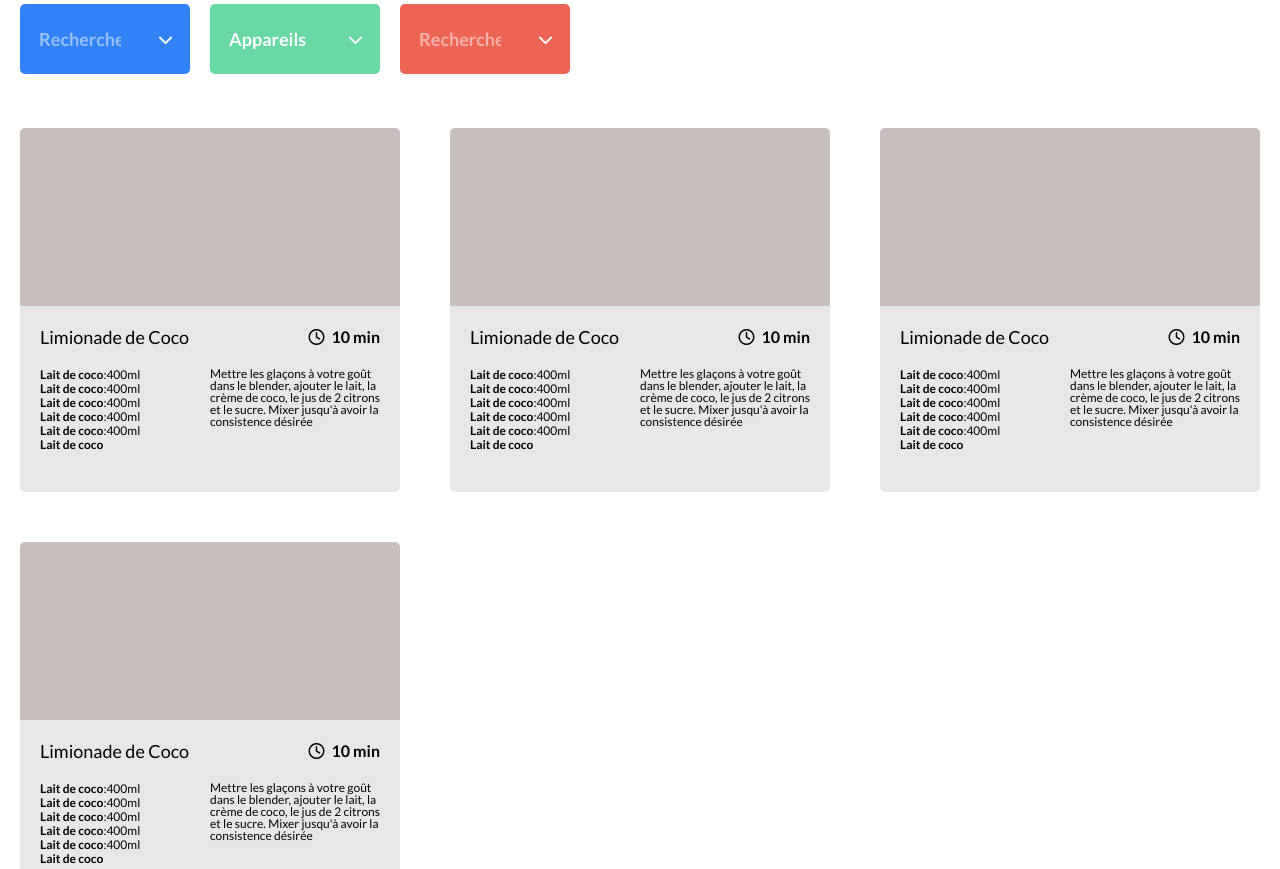
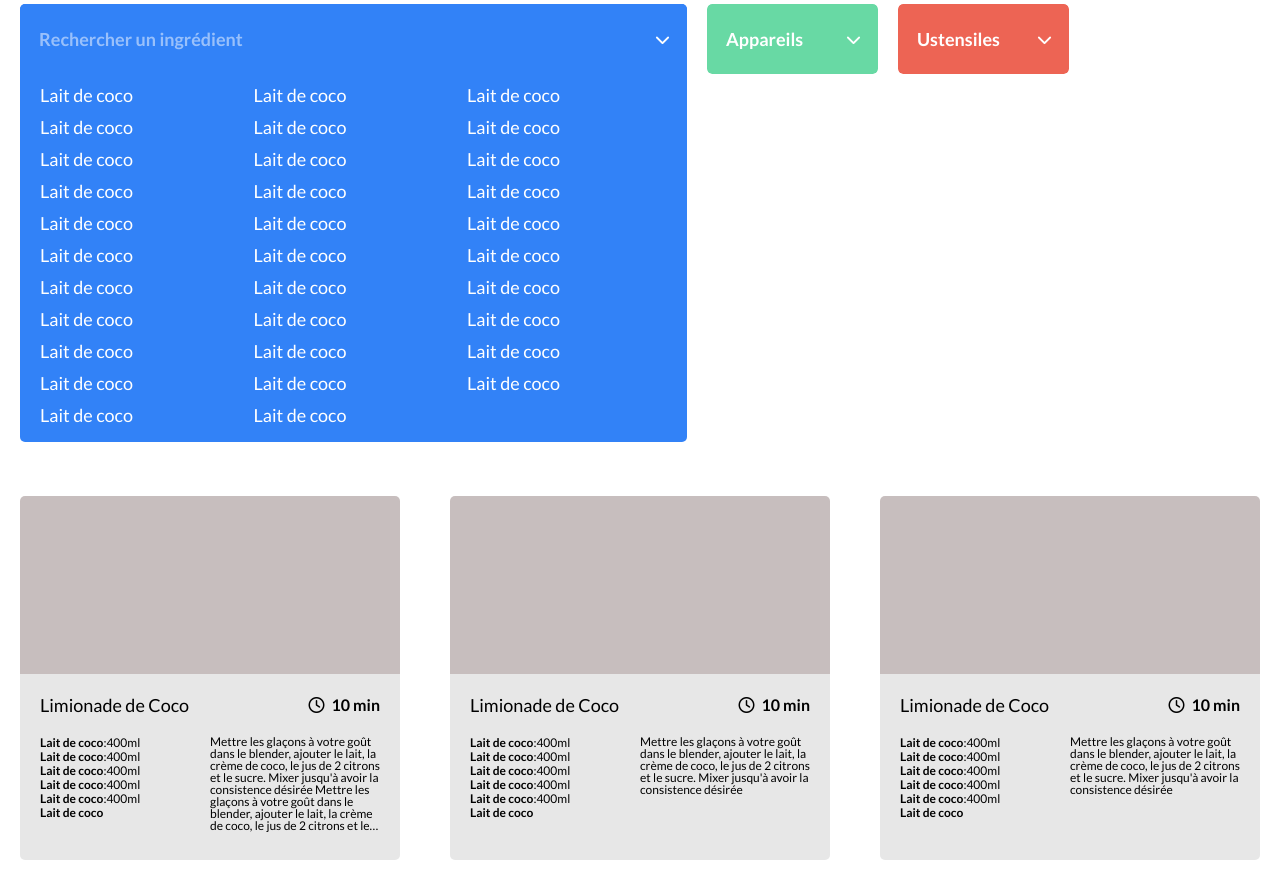
Before and after one commit to jerome-foulet/FouletJerome_7_29042022, a website: page index.html in a window 1280 px wide. Shown: the part 299-1168 px from the top of the page. Drawn offline with Linux system fonts and the light colour scheme.

Commit message:
feat(main): end of integration

```diff
--- a/index.html
+++ b/index.html
@@ -1,5 +1,5 @@
 <!DOCTYPE html>
-<html lang="en">
+<html lang="fr">
 <head>
   <meta charset="UTF-8">
   <meta name="viewport" content="width=device-width, initial-scale=1.0">
@@ -36,7 +36,7 @@
           <p>Coco</p>
           <i class="fa-regular fa-circle-xmark text-light"></i>
         </li>
-        <li class="tag bg-appliance">
+        <li class="tag bg-appliances">
           <p>CocoCocoCocoCocoCocoCocoCocoCocoCocoCoco</p>
           <i class="fa-regular fa-circle-xmark text-light"></i>
         </li>
@@ -44,30 +44,66 @@
 
       <!-- Search by keyword in ingredients, appliance or ustensils -->
       <ul id="searchByKeywords">
-        <!-- ingredient -->
-        <li id="searchByKeywordsInIngredient">
-          <input id="searchIngredientInput" class="bg-ingredients" type="text" placeholder="Recherche un ingrédient">
+
+        <!-- Ingredient -->
+        <li id="searchByKeywordsInIngredient" class="bg-ingredients">
+          <div>
+            <input id="searchIngredientInput" class="bg-ingredients" type="text" placeholder="Rechercher un ingrédient" size="10">
             <label class="visuallyHidden" for="searchIngredientInput">Rechercher un ingrédient</label>
             <i class="fa-solid fa-chevron-down"></i>
-          <!-- Put ul as relative with padding top size of input and input as absolute
-          <ul class="bg-ingredients">
-            <li>element 1</li>
-            <li>element 2</li>
-            <li>element 2</li>
+          </div>
+          <ul>
+            <li>Lait de coco</li>
+            <li>Lait de coco</li>
+            <li>Lait de coco</li>
+            <li>Lait de coco</li>
+            <li>Lait de coco</li>
+            <li>Lait de coco</li>
+            <li>Lait de coco</li>
+            <li>Lait de coco</li>
+            <li>Lait de coco</li>
+            <li>Lait de coco</li>
+            <li>Lait de coco</li>
+            <li>Lait de coco</li>
+            <li>Lait de coco</li>
+            <li>Lait de coco</li>
+            <li>Lait de coco</li>
+            <li>Lait de coco</li>
+            <li>Lait de coco</li>
+            <li>Lait de coco</li>
+            <li>Lait de coco</li>
+            <li>Lait de coco</li>
+            <li>Lait de coco</li>
+            <li>Lait de coco</li>
+            <li>Lait de coco</li>
+            <li>Lait de coco</li>
+            <li>Lait de coco</li>
+            <li>Lait de coco</li>
+            <li>Lait de coco</li>
+            <li>Lait de coco</li>
+            <li>Lait de coco</li>
+            <li>Lait de coco</li>
+            <li>Lait de coco</li>
+            <li>Lait de coco</li>
           </ul>
-          -->
         </li>
-        <!-- appliance -->
+
+        <!-- Appliance -->
         <li id="searchByKeywordsInAppliance">
-          <input id="searchApplianceInput" class="bg-appliances" type="text" value="Appareils">
+          <div>
+            <input id="searchApplianceInput" class="bg-appliances" type="text" value="Appareils" size="10">
             <label class="visuallyHidden" for="searchApplianceInput">Rechercher un appareil</label>
             <i class="fa-solid fa-chevron-down"></i>
+          </div>
         </li>
-        <!-- ustensil -->
+
+        <!-- Ustensil -->
         <li id="searchByKeywordsInUstensil">
-          <input id="searchUstensilInput" class="bg-ustensils" type="text" placeholder="Recherche un ustensile">
+          <div>
+            <input id="searchUstensilInput" class="bg-ustensils" type="text" value="Ustensiles" size="10">
             <label class="visuallyHidden" for="searchUstensilInput">Rechercher un ustensile</label>
             <i class="fa-solid fa-chevron-down"></i>
+          </div>
         </li>
       </ul>
     </div>
@@ -77,7 +113,34 @@
   <!-- Main with cards -->
   <main id="cards">
 
-    <article class="card">
+    <div class="card">
+      <header>
+      </header>
+      <section>
+        <div>
+          <h2>Limionade de Coco</h2>
+          <i class="fa-regular fa-clock"></i>
+          <p>10 min</p>
+        </div>
+        <div class="recette">
+          <ul>
+            <li><span>Lait de coco</span>:400ml</li>
+            <li><span>Lait de coco</span>:400ml</li>
+            <li><span>Lait de coco</span>:400ml</li>
+            <li><span>Lait de coco</span>:400ml</li>
+            <li><span>Lait de coco</span>:400ml</li>
+            <li><span>Lait de coco</span></li>
+          </ul>
+          <p>
+            Mettre les glaçons à votre goût dans le blender, ajouter le lait, la crème de coco, le jus de 2 citrons et le sucre. Mixer jusqu'à avoir la consistence désirée
+            Mettre les glaçons à votre goût dans le blender, ajouter le lait, la crème de coco, le jus de 2 citrons et le sucre. Mixer jusqu'à avoir la consistence désirée
+            Mettre les glaçons à votre goût dans le blender, ajouter le lait, la crème de coco, le jus de 2 citrons et le sucre. Mixer jusqu'à avoir la consistence désirée
+          </p>
+        </div>
+      </section>
+    </div>
+
+    <div class="card">
       <header>
       </header>
       <section>
@@ -100,9 +163,9 @@
           </p>
         </div>
       </section>
-    </article>
+    </div>
 
-    <article class="card">
+    <div class="card">
       <header>
       </header>
       <section>
@@ -125,9 +188,9 @@
           </p>
         </div>
       </section>
-    </article>
+    </div>
 
-    <article class="card">
+    <div class="card">
       <header>
       </header>
       <section>
@@ -150,9 +213,9 @@
           </p>
         </div>
       </section>
-    </article>
+    </div>
 
-    <article class="card">
+    <div class="card">
       <header>
       </header>
       <section>
@@ -175,7 +238,7 @@
           </p>
         </div>
       </section>
-    </article>
+    </div>
 
   </main>
 
--- a/sass/main.scss
+++ b/sass/main.scss
@@ -97,10 +97,13 @@ header {
         border-radius: 5px;
 
         display: flex;
-        justify-content: space;
         align-items: center;
         width: max-content;
         gap: 13px;
+
+        i {
+          font-size: 20px;
+        }
       }
     }
 
@@ -110,12 +113,16 @@ header {
       margin-top: 15px;
       display: flex;
       gap: 20px;
+      list-style-type: none;
 
       li {
+        height: 100%;
+        overflow: hidden;
+        border-radius: 5px;
+
+        div {
           position: relative;
-        display: flex;
-        min-width: 170px;
-        width: max-content;
+          width: 100%;
 
           input {
             height: 70px;
@@ -126,8 +133,9 @@ header {
             line-height: 22px;
             color: white;
             padding: 0 19px;
-          padding-right: 69px;
-          width: 170px;
+            padding-right: 40px;
+            width: 100%;
+            //width: 170px;
 
             &::placeholder {
               color: white;
@@ -139,7 +147,6 @@ header {
             &:hover {
               border: none;
               outline: 0;
-            width: 100%;
             }
           }
 
@@ -151,13 +158,31 @@ header {
             font-size: 15px;
             color: white;
           }
+        }
 
         ul {
-          position: absolute;
-          top: 70px;
-          left: 0;
+          margin: 0;
+          padding: 0;
+          display: flex;
+          flex-wrap: wrap;
+          list-style-type: none;
           width: 100%;
-          display: flex;
+          max-width: 667px;
+          justify-content: flex-start;
+          padding-bottom: 16px;
+          padding-left: 20px;
+
+          li {
+            width: 33%;
+            //min-width: 212px;
+
+            color: white;
+            font-weight: 400;
+            font-size: 18px;
+            line-height: 22px;
+            text-align: left;
+            padding-top: 10px;
+          }
         }
       }
     }
@@ -233,6 +258,11 @@ header {
           line-height: 100%;
           margin: 0;
           padding: 0;
+
+          overflow: hidden;
+          display: -webkit-box;
+          -webkit-line-clamp: 8;
+          -webkit-box-orient: vertical;
         }
       }
     }
```
Also changed, not shown: css/style.css, 1 other file. Lines whose indentation alone changed are shown as unchanged.
